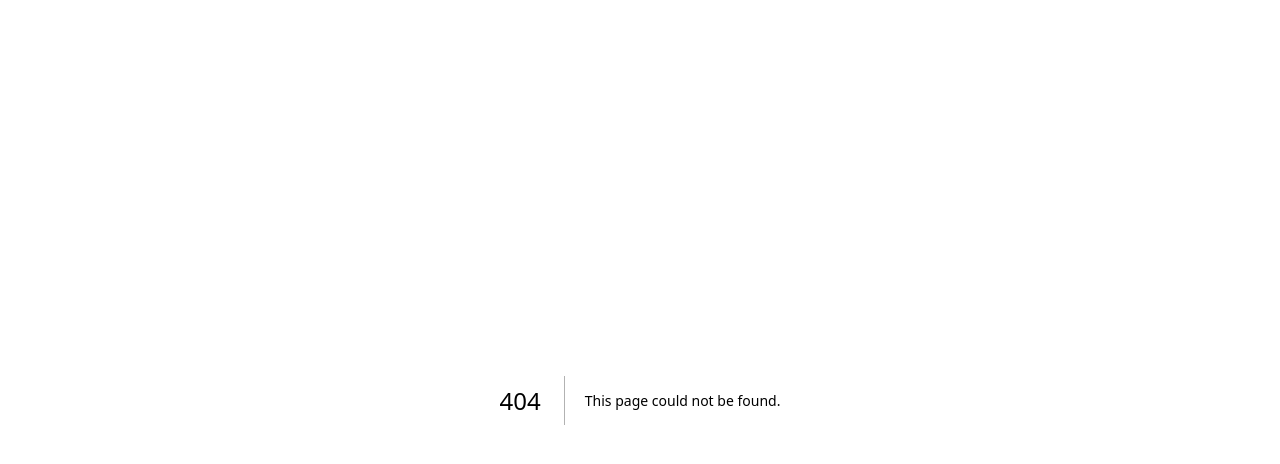
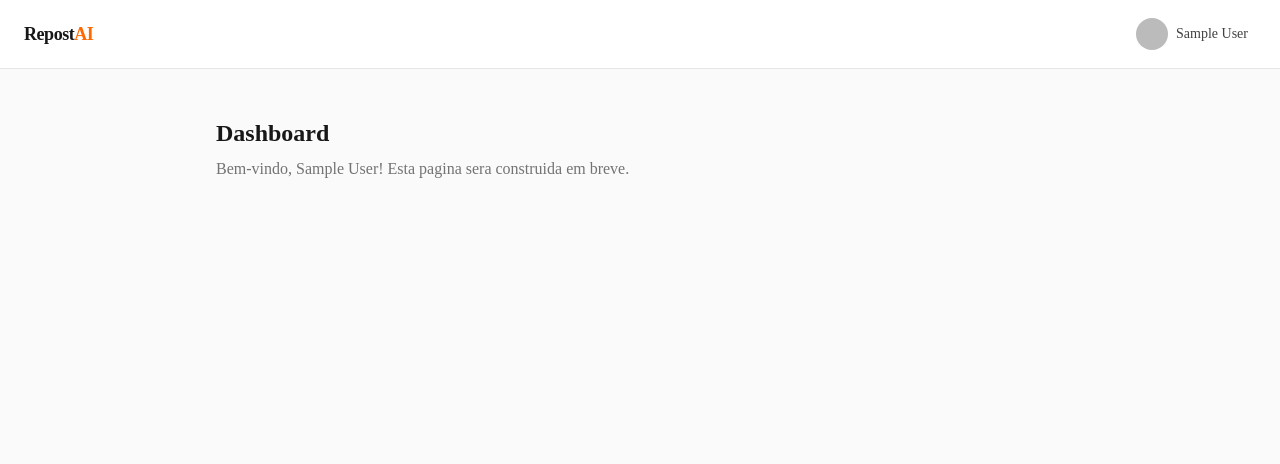
Before and after one commit to joaowoigt/reposta-ai, a Next.js app: page /dashboard in a window 1280 px wide. Before the commit this address had no page. Shown: the top 464 px of the page. Built offline with nearby package versions, Linux system fonts and the light colour scheme; no server answers; sample sign-in values are in the browser's storage.

Commit message:
feat: add minimal dashboard page with UserMenu for auth validation

```diff
--- /dev/null
+++ b/src/app/(app)/dashboard/page.tsx
@@ -0,0 +1,28 @@
+import { auth } from "@/lib/auth/config";
+import { redirect } from "next/navigation";
+import { UserMenu } from "@/components/app/user-menu";
+
+export default async function DashboardPage() {
+  const session = await auth();
+
+  if (!session?.user) {
+    redirect("/login");
+  }
+
+  return (
+    <div className="min-h-screen bg-neutral-50">
+      <header className="flex items-center justify-between border-b border-neutral-200 bg-white px-6 py-3">
+        <h1 className="text-lg font-bold tracking-tight text-neutral-900">
+          Repost<span className="text-orange-500">AI</span>
+        </h1>
+        <UserMenu />
+      </header>
+      <main className="mx-auto max-w-4xl px-6 py-12">
+        <h2 className="text-2xl font-semibold text-neutral-900">Dashboard</h2>
+        <p className="mt-2 text-neutral-500">
+          Bem-vindo, {session.user.name}! Esta pagina sera construida em breve.
+        </p>
+      </main>
+    </div>
+  );
+}
```
